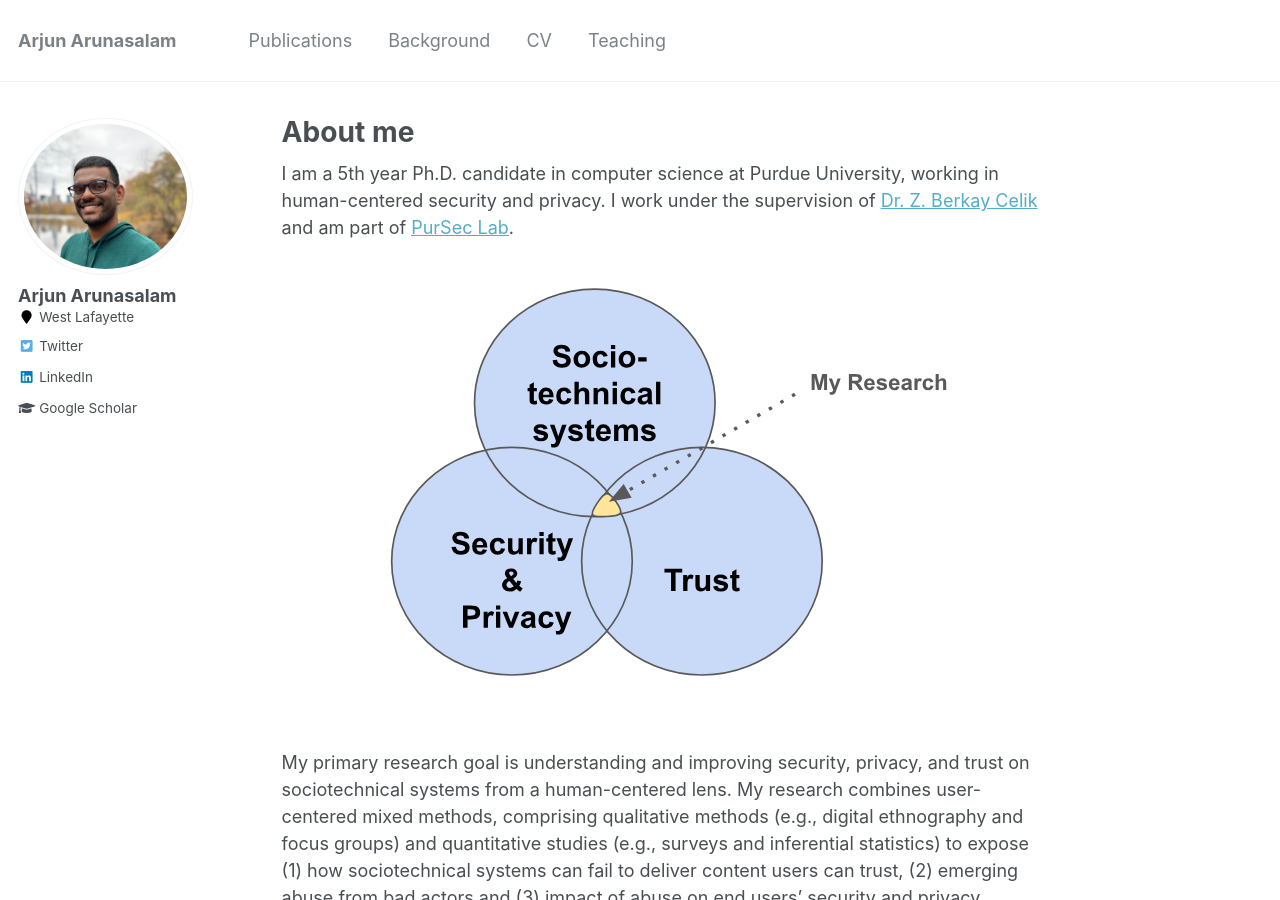
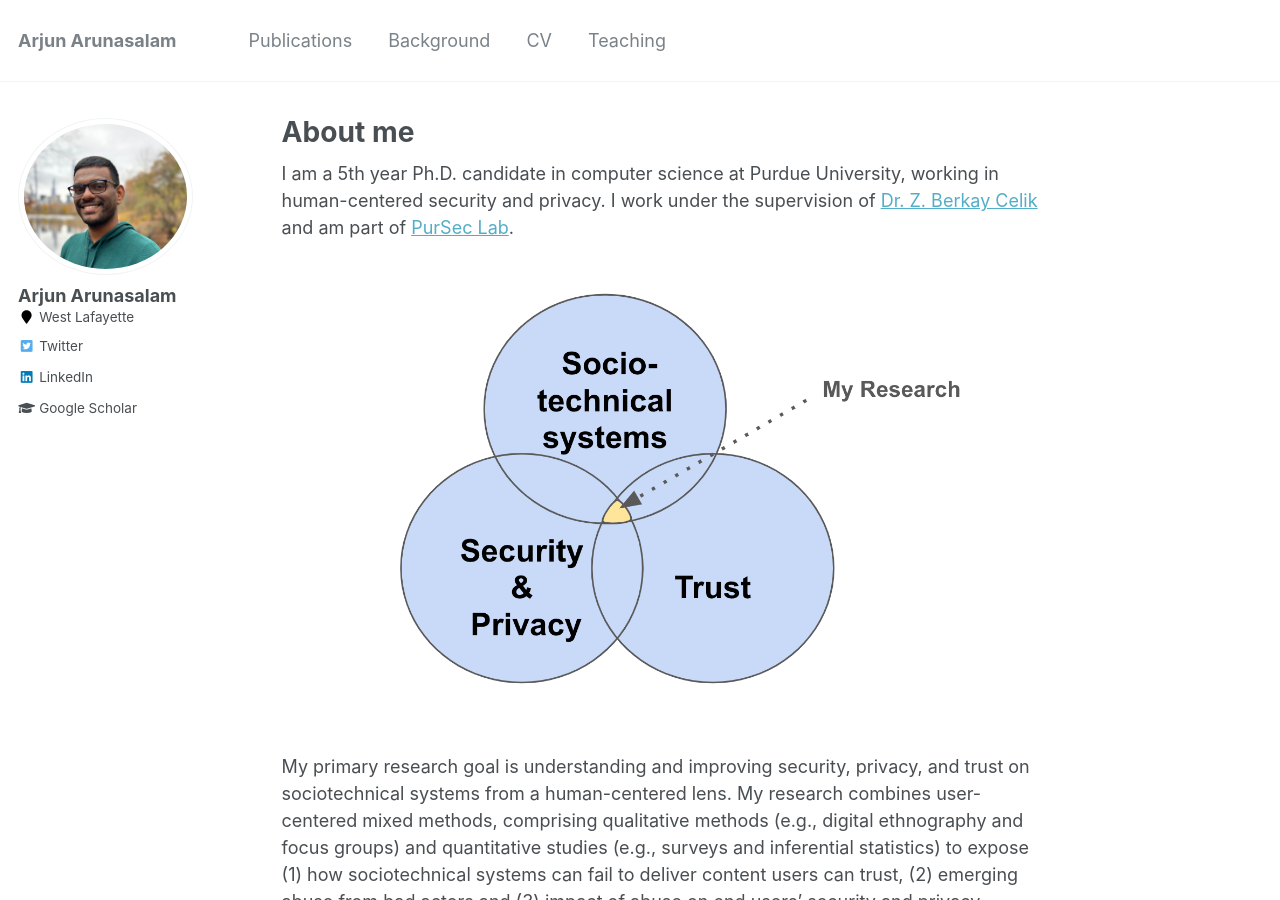
Before and after one commit to arjunarunasalam/arjunarunasalam.github.io, a Jekyll site: the page built from _pages/about.md, in a window 1280 px wide and 900 px high. Built offline with Jekyll 4.4.1, drawn with Linux system fonts in a browser that asks for light colours.

Commit message:
fixing size again

```diff
--- a/_pages/about.md
+++ b/_pages/about.md
@@ -21,7 +21,7 @@
 I am a 5th year Ph.D. candidate in computer science at Purdue University, working in human-centered security and privacy. I work under the supervision of [Dr. Z. Berkay Celik](https://beerkay.github.io/) and am part of [PurSec Lab](https://pursec.cs.purdue.edu/pubs.html).
 
 <p align="center">
-    <img src="/files/myresearch.svg"
+    <img src="/files/myresearch.png"
          style="display: block;
                 margin-left: auto;
                 margin-right: auto;
```
